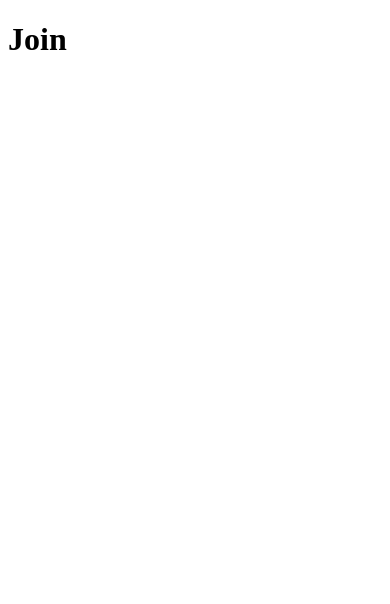
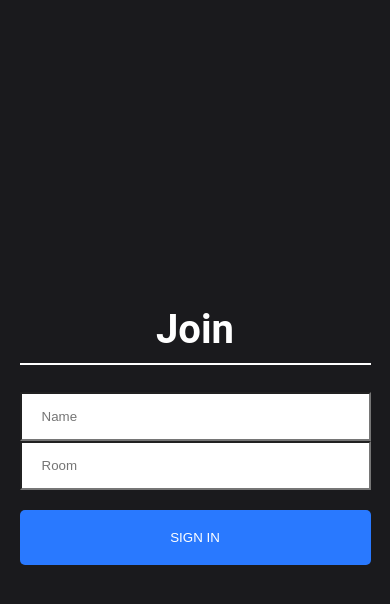
Before and after one commit to marasinipradeep/react-chatbox, a React (Create React App) app in the folder client/: page / in a window 390 px wide. Shown: the top 604 px of the page. Built offline with nearby package versions, Linux system fonts and the light colour scheme.

Commit message:
#Join UI completed with necessary css

```diff
--- a/client/src/App.js
+++ b/client/src/App.js
@@ -1,8 +1,8 @@
 import React from 'react';
 import {BrowserRouter as Router,Route} from 'react-router-dom';
 
-import Join from './components/Join';
-import Chat from './components/Chat'
+import Join from './components/Join/Join';
+import Chat from './components/Chat/Chat'
 
 
 export default function App() {
--- a/client/src/components/Chat.js
+++ /dev/null
@@ -1,7 +0,0 @@
-import React from 'react'
-
-export default function Chat() {
-    return (
-       <h1>Chat</h1>
-    )
-}
--- /dev/null
+++ b/client/src/components/Chat/Chat.js
@@ -0,0 +1,13 @@
+import React,{useState,useEffect} from 'react';
+import queryString from 'query-string';
+import io from 'socket.io-client';
+
+
+
+export default function Chat() {
+
+    //The use effect is hook that lets you perform side effects function components
+    return (
+       <h1>Chat</h1>
+    )
+}
--- a/client/src/components/Join.js
+++ /dev/null
@@ -1,17 +0,0 @@
-import React, { useState, useEffect } from 'react';
-import { Link } from 'react-router-dom';
-
-export default function Join() {
-
-    const [name, setName] = useState('');
-    const [room, setRoom] = useState('');
-    return (
-        <div className="joinOuterContainer">
-            <div className="joinInnerContainer">
-                <h1 className="heading">Join</h1>
-            </div>
-
-        </div>
-
-    )
-}
--- /dev/null
+++ b/client/src/components/Join/Join.css
@@ -0,0 +1,71 @@
+html, body {
+    font-family: 'Roboto', sans-serif;
+    padding: 0;
+    margin: 0;
+  }
+
+  #root {
+    height: 100vh;
+  }
+
+  * {
+    box-sizing: border-box;
+  }
+
+  .joinOuterContainer {
+    display: flex;
+    justify-content: center;
+    text-align: center;
+    height: 100vh;
+    align-items: center;
+    background-color: #1A1A1D;
+  }
+
+  .joinInnerContainer {
+    width: 20%;
+  }
+
+  .joinInput {
+    border-radius: 0;
+    padding: 15px 20px;
+    width: 100%;
+  }
+
+  .heading {
+    color: white;
+    font-size: 2.5em;
+    padding-bottom: 10px;
+    border-bottom: 2px solid white;
+  }
+
+  .button {
+      color: #fff !important;
+      text-transform: uppercase;
+      text-decoration: none;
+      background: #2979FF;
+      padding: 20px;
+      border-radius: 5px;
+      display: inline-block;
+      border: none;
+      width: 100%;
+  }
+
+  .mt-20 {
+    margin-top: 20px;
+  }
+
+  @media (min-width: 320px) and (max-width: 480px) {
+    .joinOuterContainer {
+      height: 100%;
+    }
+
+    .joinInnerContainer {
+      width: 90%;
+    }
+
+
+  }
+
+  button:focus {
+    outline: 0;
+  }
--- /dev/null
+++ b/client/src/components/Join/Join.js
@@ -0,0 +1,26 @@
+import React, { useState, useEffect } from 'react';
+import { Link } from 'react-router-dom';
+
+import './Join.css'
+
+export default function Join() {
+
+    const [name, setName] = useState('');
+    const [room, setRoom] = useState('');
+
+
+    return (
+        <div className="joinOuterContainer">
+            <div className="joinInnerContainer">
+                <h1 className="heading">Join</h1>
+                <div><input placeholder="Name" className="joinInput" type="text" onChange={(event) => setName(event.target.value)}></input></div>
+                <div><input placeholder="Room" className="joinInput" type="text" onChange={(event) => setRoom(event.target.value)}></input></div>
+                <Link onClick={event=>(!name||!room)?event.preventDefault():null} to={`/chat?name=${name}&room=${room}`}>
+                    <button className="button mt-20" type="submit">Sign In</button>
+                </Link>
+            </div>
+
+        </div>
+
+    )
+}
--- /dev/null
+++ b/client/src/components/Messages/Messages.css
@@ -0,0 +1,5 @@
+.messages {
+    padding: 5% 0;
+    overflow: auto;
+    flex: auto;
+  }
```
Also changed, not shown: client/src/components/Chat/Chat.css (added, +34 -0 lines), client/src/components/InfoBar/InfoBar.css (added, +28 -0 lines), client/src/components/Input/Input.css (added, +27 -0 lines), client/src/components/Messages/Message/Message.css (added, +67 -0 lines), client/src/components/TextContainer/TextContainer.css (added, +33 -0 lines).
